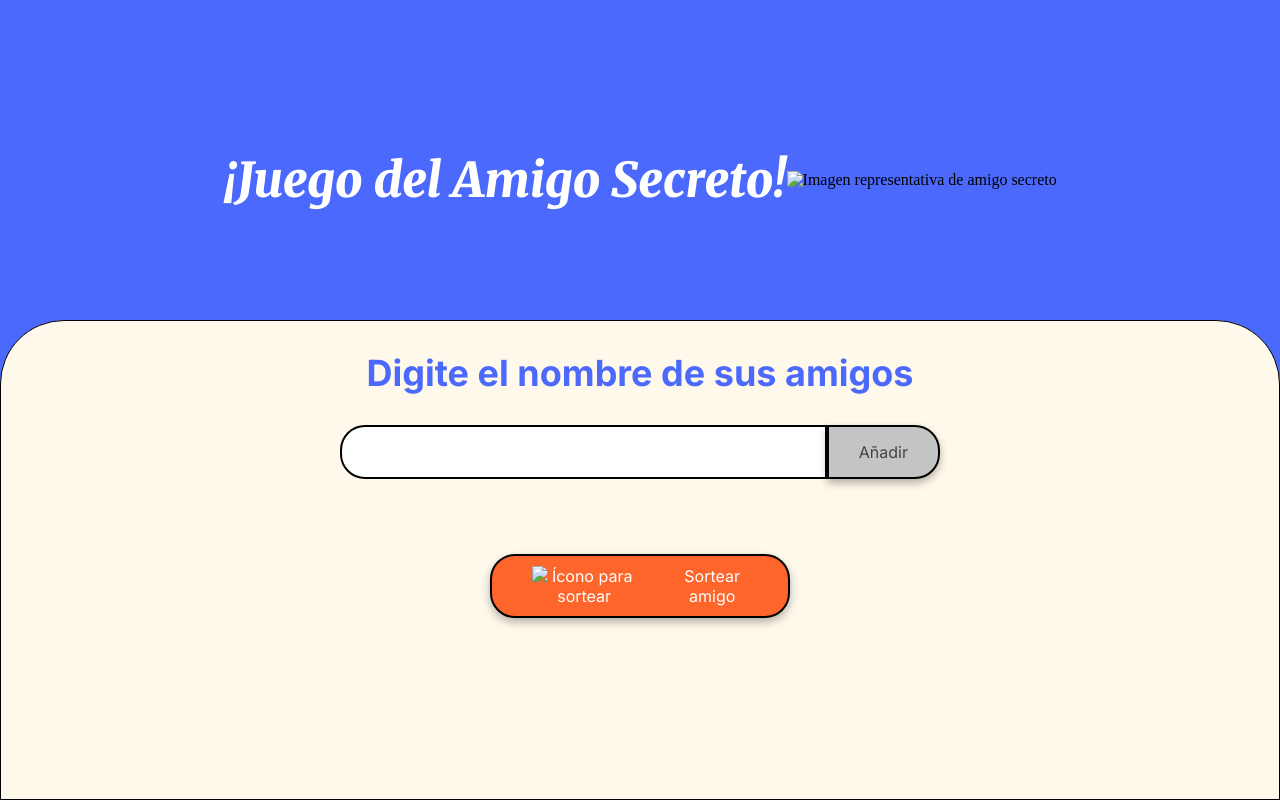
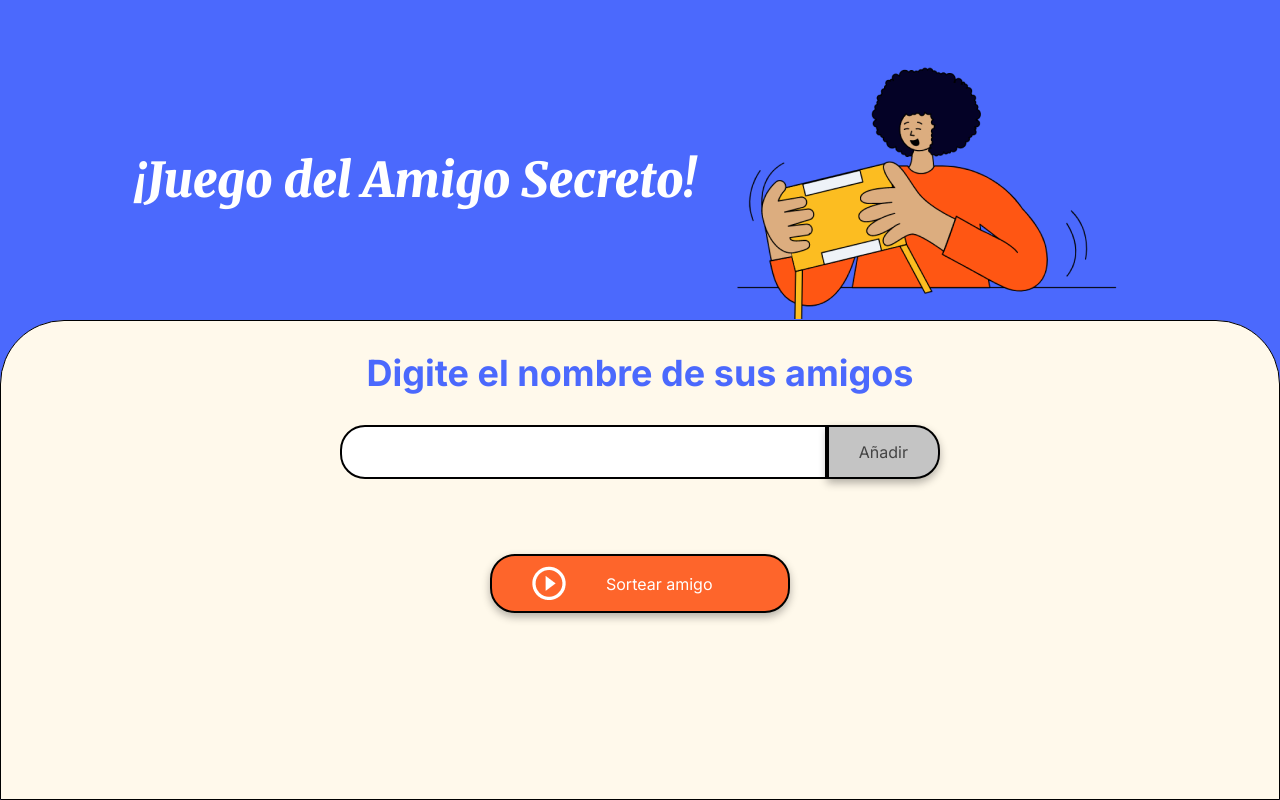
Before and after one commit to mafeerami/Challegen_Amigo_Secreto, a plain HTML site: page index.html in a window 1280 px wide. Drawn offline with Linux system fonts and the light colour scheme.

Commit message:
Cambios imagenes

```diff
--- a/index.html
+++ b/index.html
@@ -14,7 +14,7 @@
     <main class="main-content">
         <header class="header-banner">
             <h1 class="main-title">Amigo Secreto</h1>
-            <img src="assets/amigo-secreto.png" alt="Imagen representativa de amigo secreto">
+            <img src="./challenge-amigo-secreto_esp-main/assets/amigo-secreto.png" alt="Imagen representativa de amigo secreto">
         </header>
 
         <section class="input-section">
@@ -29,7 +29,7 @@
 
             <div class="button-container">
                 <button class="button-draw" onclick="sortearAmigo()" aria-label="Sortear amigo secreto">
-                    <img src="assets/play_circle_outline.png" alt="Ícono para sortear">
+                    <img src="./challenge-amigo-secreto_esp-main/assets/play_circle_outline.png" alt="Ícono para sortear">
                     Sortear amigo
                 </button>
             </div>
```
